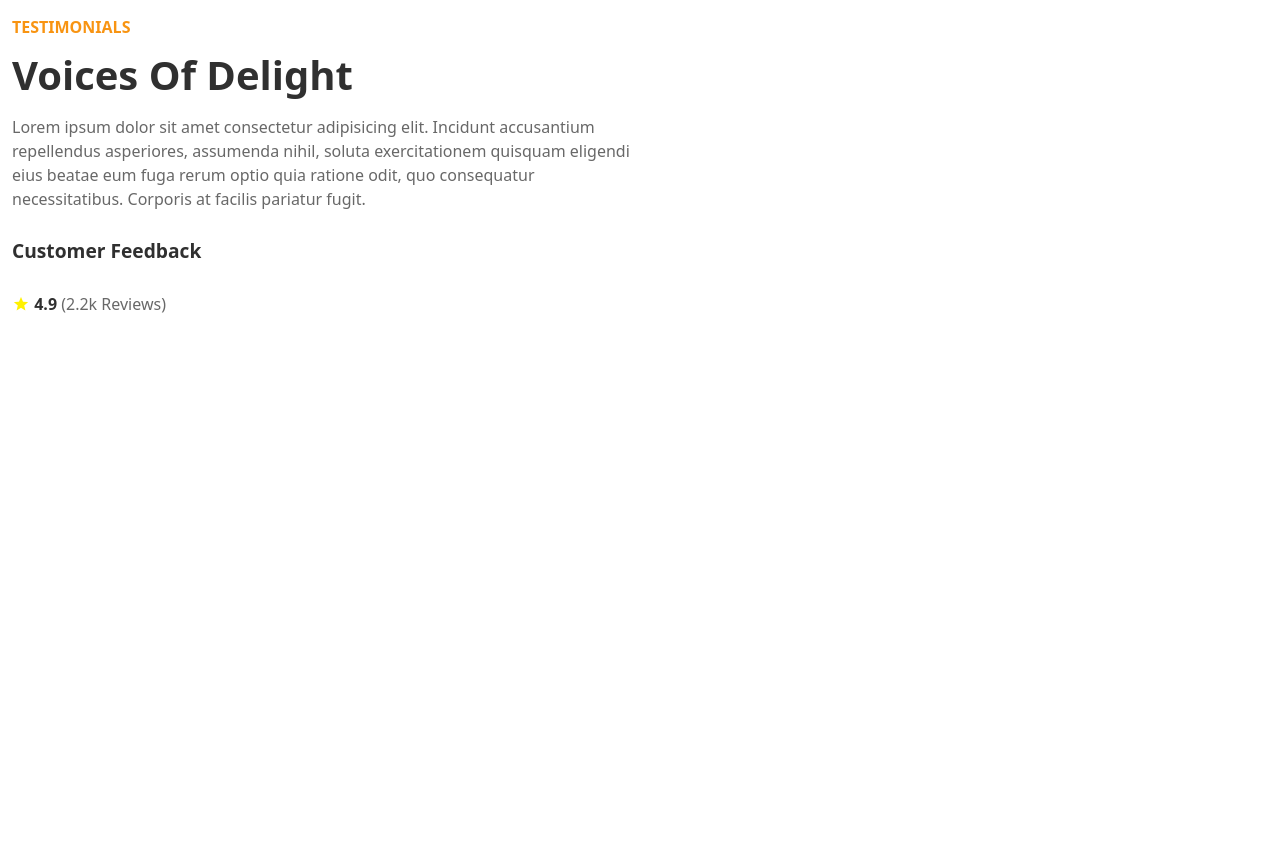
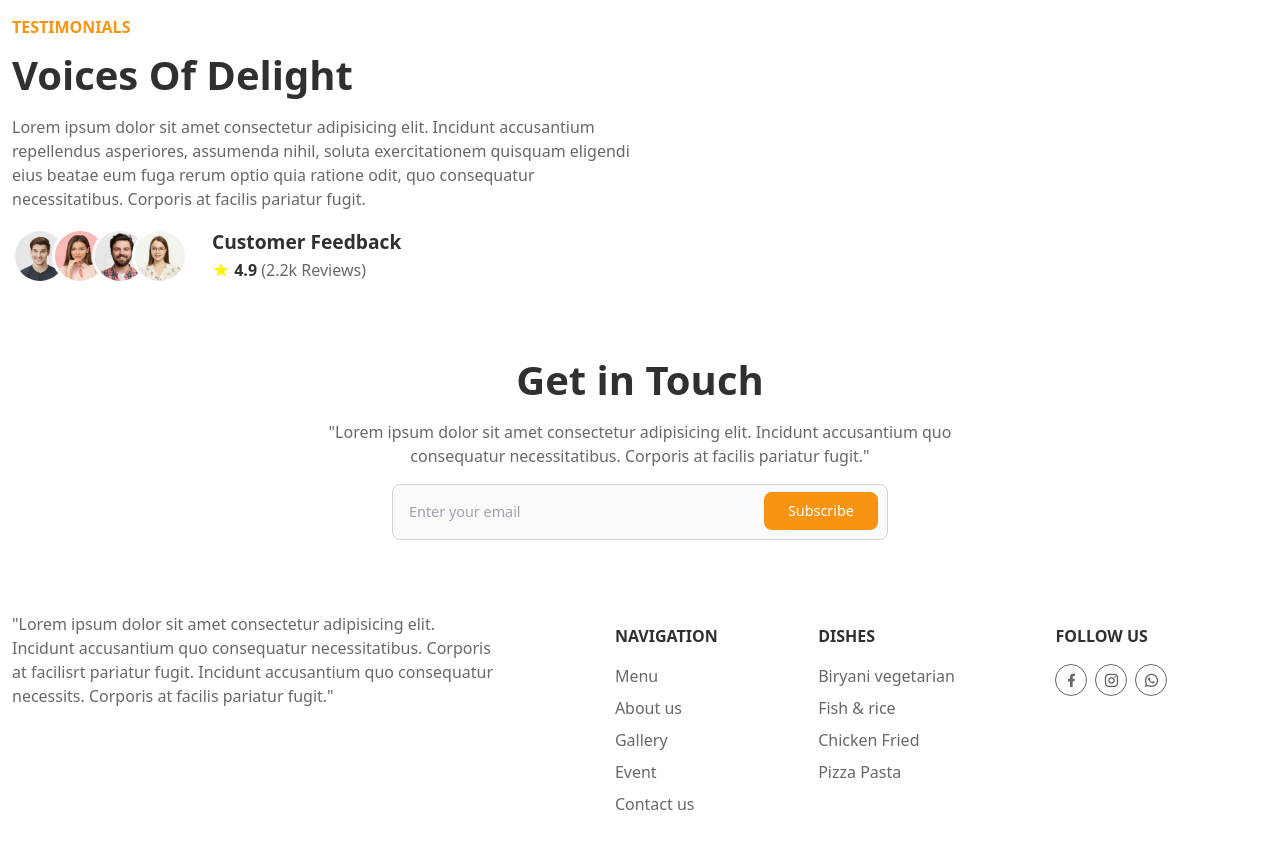
Before and after one commit to nadeemtadvi/Foodie-Cafe-App, a plain HTML site: page index.html in a window 1280 px wide. Shown: the part 1482-2331 px from the top of the page. Before the commit the page ends 1876 px from the top, so only its background shows below. Drawn offline with nearby package versions, Linux system fonts and the light colour scheme.

Commit message:
create footer section

```diff
--- a/index.html
+++ b/index.html
@@ -183,8 +183,13 @@
                       </div>
                     </div>
                   </div>
-                  <div class="absolute w-[45px] h-[45px] rounded-full bg-accentcolor text-white top-[-10px] right-[-10px]" >
-                   <div class="w-full h-full relative"><i class="ri-heart-fill  text-[14px] absolute bottom-[7px] left-[12px]"></i>
+                  <div
+                    class="absolute w-[45px] h-[45px] rounded-full bg-accentcolor text-white top-[-10px] right-[-10px]"
+                  >
+                    <div class="w-full h-full relative">
+                      <i
+                        class="ri-heart-fill text-[14px] absolute bottom-[7px] left-[12px]"
+                      ></i>
                     </div>
                   </div>
                 </div>
@@ -230,8 +235,13 @@
                       </div>
                     </div>
                   </div>
-                  <div class="absolute w-[45px] h-[45px] rounded-full bg-accentcolor text-white top-[-10px] right-[-10px]" >
-                   <div class="w-full h-full relative"><i class="ri-heart-fill  text-[14px] absolute bottom-[7px] left-[12px]"></i>
+                  <div
+                    class="absolute w-[45px] h-[45px] rounded-full bg-accentcolor text-white top-[-10px] right-[-10px]"
+                  >
+                    <div class="w-full h-full relative">
+                      <i
+                        class="ri-heart-fill text-[14px] absolute bottom-[7px] left-[12px]"
+                      ></i>
                     </div>
                   </div>
                 </div>
@@ -277,8 +287,13 @@
                       </div>
                     </div>
                   </div>
-                  <div class="absolute w-[45px] h-[45px] rounded-full bg-accentcolor text-white top-[-10px] right-[-10px]" >
-                   <div class="w-full h-full relative"><i class="ri-heart-fill  text-[14px] absolute bottom-[7px] left-[12px]"></i>
+                  <div
+                    class="absolute w-[45px] h-[45px] rounded-full bg-accentcolor text-white top-[-10px] right-[-10px]"
+                  >
+                    <div class="w-full h-full relative">
+                      <i
+                        class="ri-heart-fill text-[14px] absolute bottom-[7px] left-[12px]"
+                      ></i>
                     </div>
                   </div>
                 </div>
@@ -324,8 +339,13 @@
                       </div>
                     </div>
                   </div>
-                  <div class="absolute w-[45px] h-[45px] rounded-full bg-accentcolor text-white top-[-10px] right-[-10px]" >
-                   <div class="w-full h-full relative"><i class="ri-heart-fill  text-[14px] absolute bottom-[7px] left-[12px]"></i>
+                  <div
+                    class="absolute w-[45px] h-[45px] rounded-full bg-accentcolor text-white top-[-10px] right-[-10px]"
+                  >
+                    <div class="w-full h-full relative">
+                      <i
+                        class="ri-heart-fill text-[14px] absolute bottom-[7px] left-[12px]"
+                      ></i>
                     </div>
                   </div>
                 </div>
@@ -371,8 +391,13 @@
                       </div>
                     </div>
                   </div>
-                  <div class="absolute w-[45px] h-[45px] rounded-full bg-accentcolor text-white top-[-10px] right-[-10px]" >
-                   <div class="w-full h-full relative"><i class="ri-heart-fill  text-[14px] absolute bottom-[7px] left-[12px]"></i>
+                  <div
+                    class="absolute w-[45px] h-[45px] rounded-full bg-accentcolor text-white top-[-10px] right-[-10px]"
+                  >
+                    <div class="w-full h-full relative">
+                      <i
+                        class="ri-heart-fill text-[14px] absolute bottom-[7px] left-[12px]"
+                      ></i>
                     </div>
                   </div>
                 </div>
@@ -390,9 +415,7 @@
             <h2 class="!mb-0 uppercase !text-[1rem] text-accentcolor">
               Testimonials
             </h2>
-            <h2 class="capitalize">
-              Voices of Delight
-            </h2>
+            <h2 class="capitalize">Voices of Delight</h2>
             <p>
               Lorem ipsum dolor sit amet consectetur adipisicing elit. Incidunt
               accusantium repellendus asperiores, assumenda nihil, soluta
@@ -400,23 +423,131 @@
               quia ratione odit, quo consequatur necessitatibus. Corporis at
               facilis pariatur fugit.
             </p>
-           <div class="flex items-center">
+            <div class="flex items-center gap-6">
               <div>
-              <!-- Avatar group -->
+                <div class="flex -space-x-4 rtl:space-x-reverse">
+                  <img
+                    class="w-14 h-14 border-[3px] border-white rounded-full dark:border-gray-800"
+                    src="./assets/images/man01.jpg"
+                    alt=""
+                  />
+                  <img
+                    class="w-14 h-14 border-[3px] border-white rounded-full dark:border-gray-800"
+                    src="./assets/images/woman01.jpg"
+                    alt=""
+                  />
+                  <img
+                    class="w-14 h-14 border-[3px] border-white rounded-full dark:border-gray-800"
+                    src="./assets/images/man02.jpg"
+                    alt=""
+                  />
+                  <img
+                    class="w-14 h-14 border-[3px] border-white rounded-full dark:border-gray-800"
+                    src="./assets/images/woman02.jpg"
+                    alt=""
+                  />
+                </div>
               </div>
               <div>
-              <h4 class="!text-[1.2rem]">Customer Feedback</h4>
-              <p>
-              <i class="ri-star-s-fill text-[#FFF100] !text-[18px]"></i> <span class="!text-headingcolor !font-semibold">4.9</span>
-                (2.2k Reviews) </p>
+                <h4 class="!text-[1.2rem] !mb-0 !leading-[30px]">
+                  Customer Feedback
+                </h4>
+                <p class="!mb-0">
+                  <i class="ri-star-s-fill text-[#FFF100] !text-[18px]"></i>
+                  <span class="!text-headingcolor !font-semibold">4.9</span>
+                  (2.2k Reviews)
+                </p>
               </div>
             </div>
           </div>
           <div></div>
-
         </div>
       </section>
       <!-- Testimonials Section end -->
+      <!-- Contact Section start -->
+      <section class="max-w-screen-xl mx-auto mb-12">
+        <div class="p-3">
+          <div class="max-w-screen-sm mx-auto">
+            <div class="text-center">
+              <h2 class="">Get in Touch</h2>
+              <p>
+                "Lorem ipsum dolor sit amet consectetur adipisicing elit.
+                Incidunt accusantium quo consequatur necessitatibus. Corporis at
+                facilis pariatur fugit."
+              </p>
+
+              <form class="mx-[4.5rem]">
+                <div class="relative">
+                  <input
+                    placeholder="Enter your email"
+                    type="text"
+                    id="search"
+                    class="block w-full p-4 text-[0.9rem] text-gray-900 border border-gray-300 rounded-[8px] bg-gray-50 focus:ring-accentcolor focus:border-accentcolor"
+                    required
+                  />
+                  <button
+                    type="submit"
+                    class="text-white absolute end-2.5 bottom-2.5 bg-accentcolor hover:bg-accentcolor focus:ring-4 focus:outline-none focus:accentcolor font-medium rounded-[8px] text-[0.9rem] px-6 py-2"
+                  >
+                    Subscribe
+                  </button>
+                </div>
+              </form>
+            </div>
+          </div>
+        </div>
+      </section>
+      <!-- Contact Section end -->
+      <!-- Footer Section start -->
+      <footer class="max-w-screen-xl mx-auto mb-12">
+        <div class="p-3">
+          <div class="grid grid-cols-[48%_auto_auto_auto]">
+            <div >
+              <!-- logo -->
+              <p class="w-[80%]">
+                "Lorem ipsum dolor sit amet consectetur adipisicing elit.
+                Incidunt accusantium quo consequatur necessitatibus. Corporis at
+                facilisrt pariatur fugit. Incidunt accusantium quo consequatur necessits. Corporis at
+                facilis pariatur fugit."
+              </p>
+            </div>
+            <div>
+              <h2 class="!mb-1 uppercase !text-[1rem] ">
+                Navigation
+              </h2>
+              <ul>
+                <li class="pb-2 text-defaultcolor">Menu</li>
+                <li class="pb-2 text-defaultcolor">About us</li>
+                <li class="pb-2 text-defaultcolor">Gallery</li>
+                <li class="pb-2 text-defaultcolor">Event</li>
+                <li class="pb-2 text-defaultcolor">Contact us</li>
+              </ul>
+            </div>
+            <div>
+              <h2 class="!mb-1 uppercase !text-[1rem] ">
+                Dishes
+              </h2>
+              <ul>
+                <li class="pb-2 text-defaultcolor">Biryani vegetarian</li>
+                <li class="pb-2 text-defaultcolor">Fish & rice</li>
+                <li class="pb-2 text-defaultcolor">Chicken Fried</li>
+                <li class="pb-2 text-defaultcolor">Pizza Pasta</li>
+              </ul>
+            </div>
+            <div>
+              <h2 class="!mb-1 uppercase !text-[1rem] ">
+                Follow us
+              </h2>
+              <ul class="flex gap-2 items-center">
+                <li class="w-8 h-8 rounded-full border border-defaultcolor flex items-center justify-center"><i class="ri-facebook-fill"></i></li>
+                <li class="w-8 h-8 rounded-full border border-defaultcolor flex items-center justify-center"><i class="ri-instagram-line"></i></li>
+                <li class="w-8 h-8 rounded-full border border-defaultcolor flex items-center justify-center"><i class="ri-whatsapp-line"></i></li>
+              </ul>
+            </div>
+          </div>
+        </div>
+      </footer>
+      <!-- Footer Section end -->
     </main>
     <script src="https://unpkg.com/swiper/swiper-bundle.min.js"></script>
 
```
Also changed, not shown: assets/images/man01.jpg (added), assets/images/man02.jpg (added), assets/images/my-profile-img.jpg (deleted), assets/images/woman01.jpg (added), assets/images/woman02.jpg (added). Lines whose indentation alone changed are shown as unchanged.
